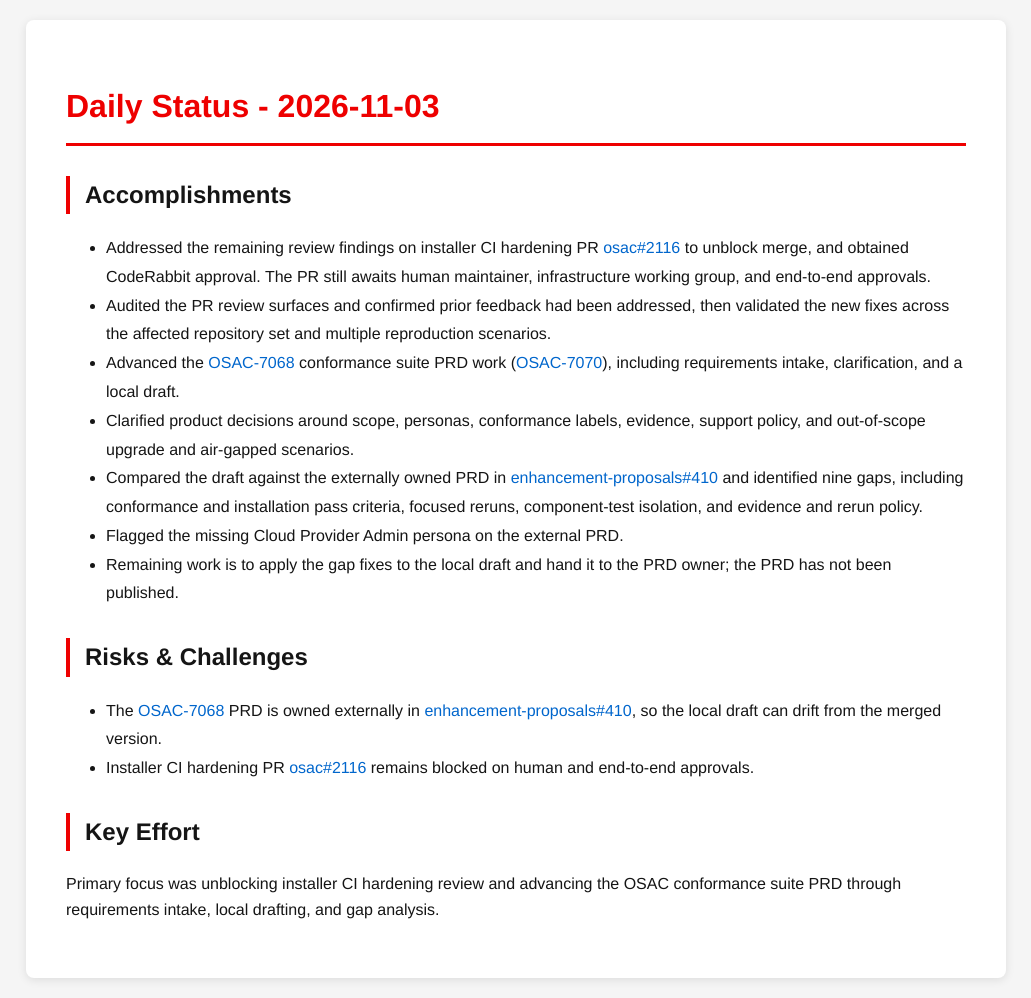
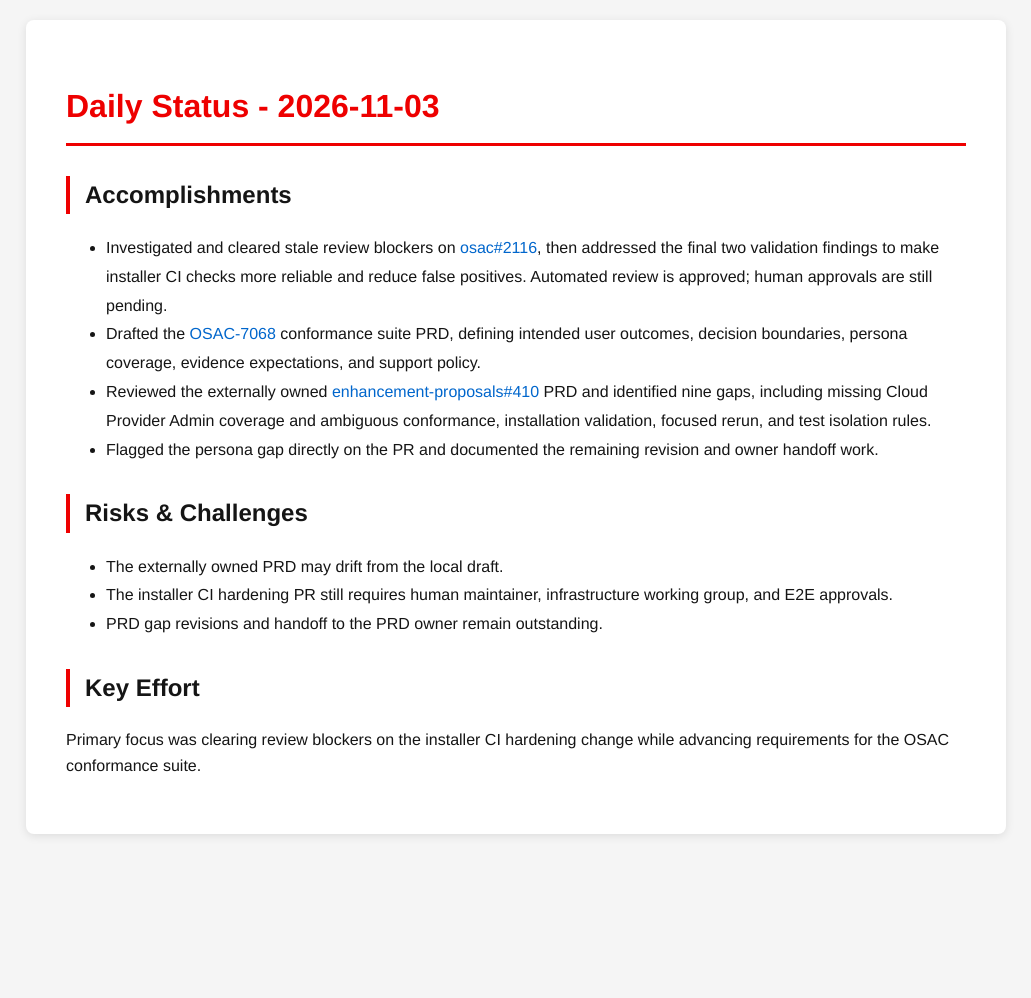
Before and after one commit to tzvatot/daily-status, a Jekyll site: the page built from 2026-11-03.md, in a window 1280 px wide. Shown: the whole page, without its empty margins (124-1155 px from the left). Built offline with Jekyll 4.4.1, drawn with Linux system fonts in a browser that asks for light colours; after the commit the page ends 900 px from its top, so only the background shows below that.

Commit message:
Daily status update - 2026-11-03

```diff
--- a/2026-11-03.md
+++ b/2026-11-03.md
@@ -7,17 +7,15 @@ date: 2026-11-03
 # Daily Status - 2026-11-03
 
 ## Accomplishments
-- Addressed the remaining review findings on installer CI hardening PR [osac#2116](https://github.com/osac-project/osac/pull/2116) to unblock merge, and obtained CodeRabbit approval. The PR still awaits human maintainer, infrastructure working group, and end-to-end approvals.
-- Audited the PR review surfaces and confirmed prior feedback had been addressed, then validated the new fixes across the affected repository set and multiple reproduction scenarios.
-- Advanced the [OSAC-7068](https://redhat.atlassian.net/browse/OSAC-7068) conformance suite PRD work ([OSAC-7070](https://redhat.atlassian.net/browse/OSAC-7070)), including requirements intake, clarification, and a local draft.
-- Clarified product decisions around scope, personas, conformance labels, evidence, support policy, and out-of-scope upgrade and air-gapped scenarios.
-- Compared the draft against the externally owned PRD in [enhancement-proposals#410](https://github.com/osac-project/enhancement-proposals/pull/410) and identified nine gaps, including conformance and installation pass criteria, focused reruns, component-test isolation, and evidence and rerun policy.
-- Flagged the missing Cloud Provider Admin persona on the external PRD.
-- Remaining work is to apply the gap fixes to the local draft and hand it to the PRD owner; the PRD has not been published.
+- Investigated and cleared stale review blockers on [osac#2116](https://github.com/osac-project/osac/pull/2116), then addressed the final two validation findings to make installer CI checks more reliable and reduce false positives. Automated review is approved; human approvals are still pending.
+- Drafted the [OSAC-7068](https://redhat.atlassian.net/browse/OSAC-7068) conformance suite PRD, defining intended user outcomes, decision boundaries, persona coverage, evidence expectations, and support policy.
+- Reviewed the externally owned [enhancement-proposals#410](https://github.com/osac-project/enhancement-proposals/pull/410) PRD and identified nine gaps, including missing Cloud Provider Admin coverage and ambiguous conformance, installation validation, focused rerun, and test isolation rules.
+- Flagged the persona gap directly on the PR and documented the remaining revision and owner handoff work.
 
 ## Risks & Challenges
-- The [OSAC-7068](https://redhat.atlassian.net/browse/OSAC-7068) PRD is owned externally in [enhancement-proposals#410](https://github.com/osac-project/enhancement-proposals/pull/410), so the local draft can drift from the merged version.
-- Installer CI hardening PR [osac#2116](https://github.com/osac-project/osac/pull/2116) remains blocked on human and end-to-end approvals.
+- The externally owned PRD may drift from the local draft.
+- The installer CI hardening PR still requires human maintainer, infrastructure working group, and E2E approvals.
+- PRD gap revisions and handoff to the PRD owner remain outstanding.
 
 ## Key Effort
-Primary focus was unblocking installer CI hardening review and advancing the OSAC conformance suite PRD through requirements intake, local drafting, and gap analysis.
+Primary focus was clearing review blockers on the installer CI hardening change while advancing requirements for the OSAC conformance suite.
```
